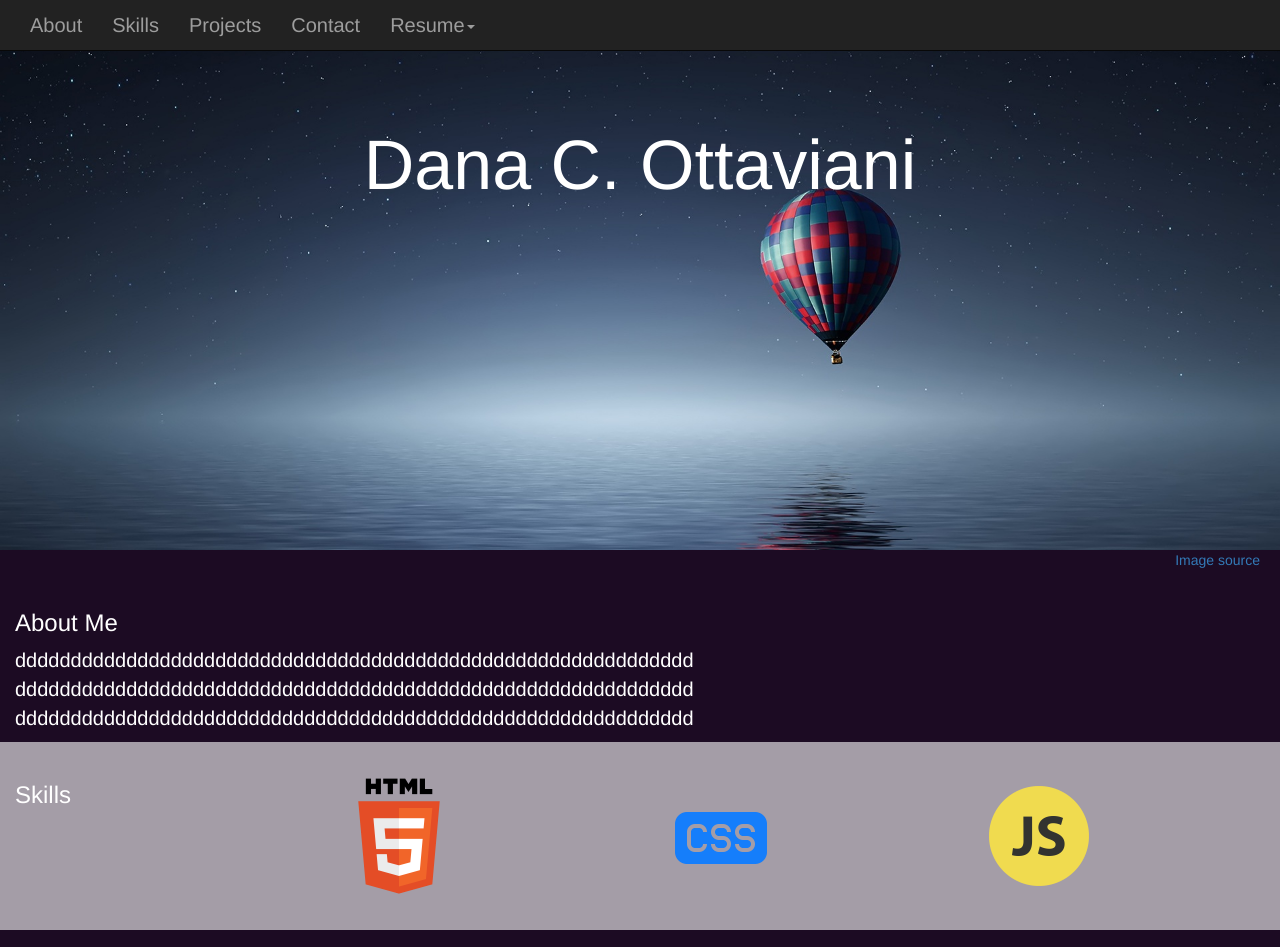
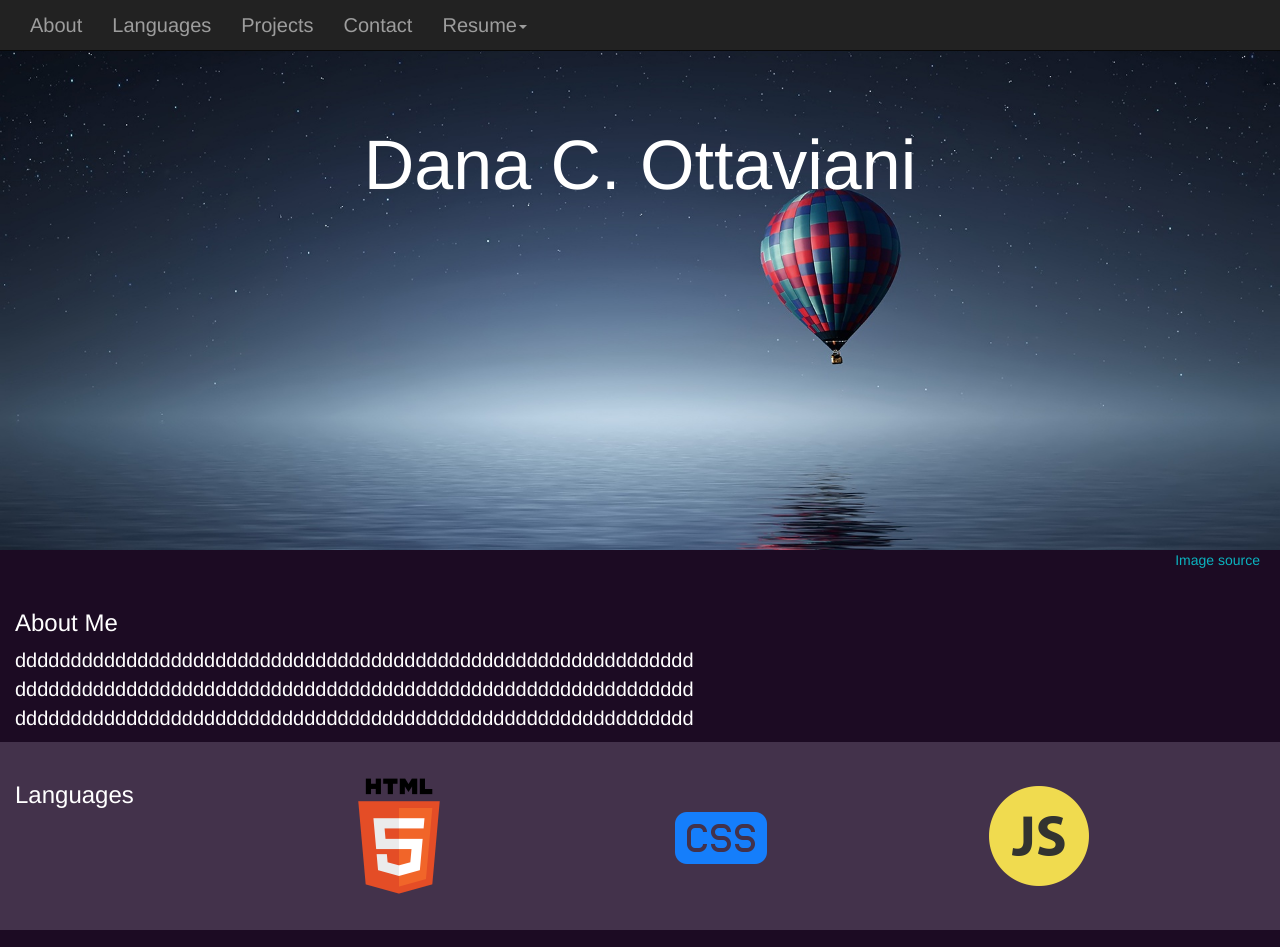
Before and after one commit to Dana94/Portfolio, a plain HTML site: page index.html in a window 1280 px wide. Shown: the top 947 px of the page. Drawn offline with nearby package versions, Linux system fonts and the light colour scheme.

Commit message:
changed languages row color and image source link color

```diff
--- a/css/stylesheet.css
+++ b/css/stylesheet.css
@@ -35,6 +35,10 @@
 	padding-right: 2rem;
 }
 
+.img-source a{
+	color: #0bb3bf;
+}
+
 @media (max-width: 768px){
 	.img-source{
 		margin-top: -10px;
@@ -61,8 +65,10 @@ footer, .row{
 	background-color: #1C0B23;
 }
 
-#skills{
-	background-color: #a49da7;
+#languages{
+	background-color: #43324b;
+	/*bright purple: #7c43bd;*/
+	/*grey: #a49da7;*/
 }
 
 #me{
--- a/index.html
+++ b/index.html
@@ -31,7 +31,7 @@
 					        	<a href="#about">About<span class="sr-only">(current)</span></a>
 					        </li>
 					        <li>
-					        	<a href="#skills">Skills</a>
+					        	<a href="#languages">Languages</a>
 					        </li>
 					        <li>
 					        	<a href="#projects">Projects</a>
@@ -78,9 +78,9 @@
 
 	      	<!--Skills-->
 	        <div class="container-fluid">
-	       		<div class="row" id="skills">
+	       		<div class="row" id="languages">
 	       			<div class="col-sm-3">
-						<h3>Skills</h3>
+						<h3>Languages</h3>
 					</div>
 					<div class="col-sm-9">
 					   <!--Java logo and JS logo source: https://www.iconfinder.com/iconsets/scripting-and-programming-languages-->
```
